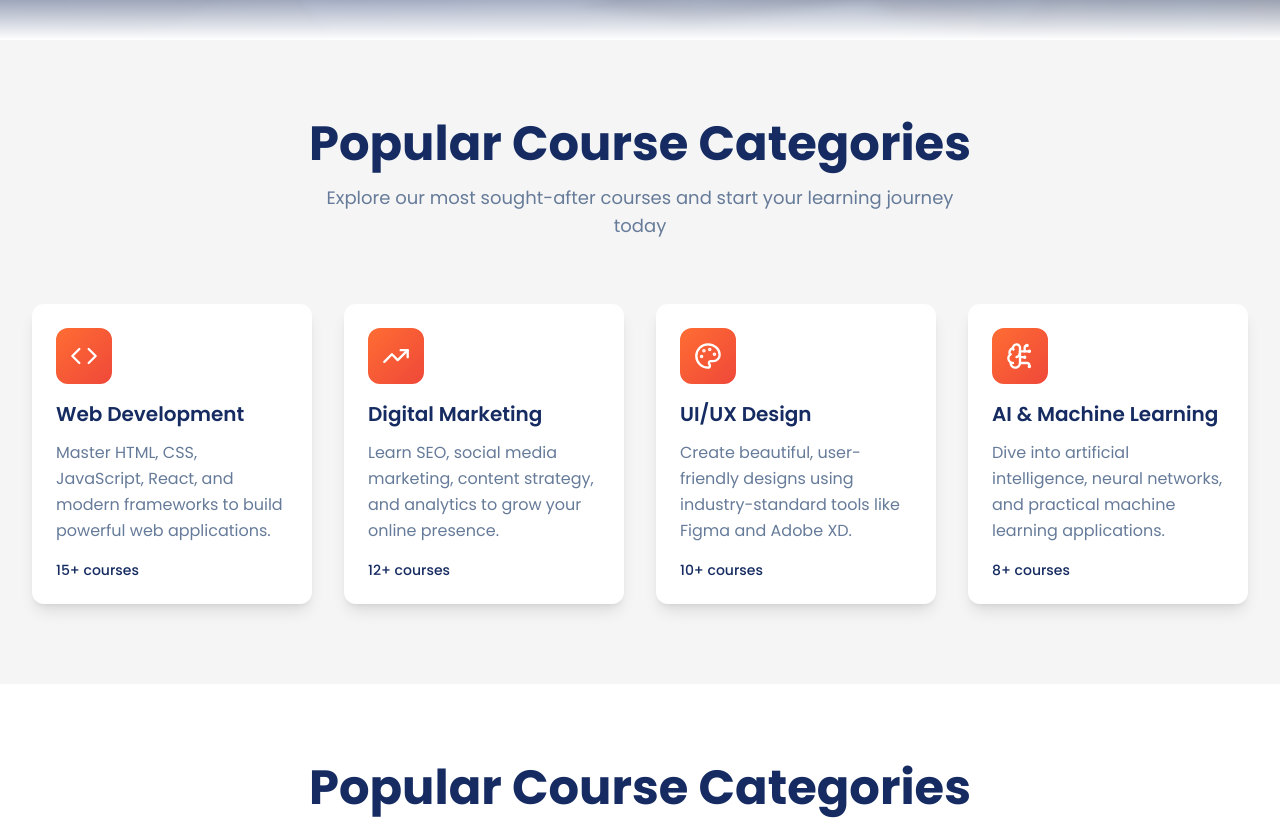
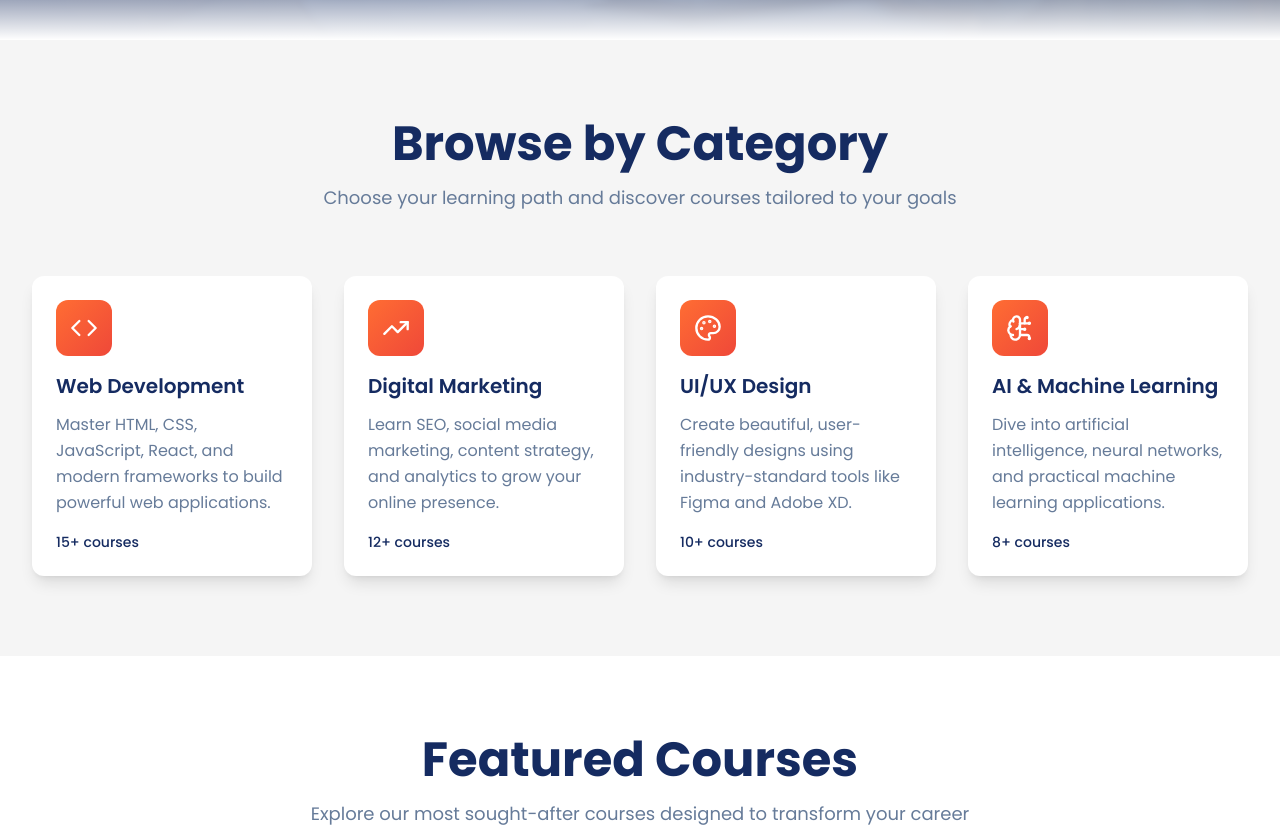
Before and after one commit to New-Tech-Hub/Newtechhubinternationalwebsite, a React (Vite) app: page / in a window 1280 px wide. Shown: the part 760-1587 px from the top of the page. Built offline with nearby package versions, Linux system fonts and the light colour scheme; no server answers; the database is empty; the HTML template or start-up script is replaced by a standard one; a web font is replaced by a local one.

Commit message:
Fix duplicate course categories

```diff
--- a/src/components/Courses.tsx
+++ b/src/components/Courses.tsx
@@ -77,7 +77,7 @@ const Courses = () => {
       <div className="container mx-auto px-4 sm:px-6 lg:px-8">
         <header className="text-center mb-16">
           <h2 id="courses-heading" className="text-3xl sm:text-4xl lg:text-5xl font-bold text-foreground mb-4">
-            Popular Course Categories
+            Featured Courses
           </h2>
           <p className="text-lg text-muted-foreground max-w-2xl mx-auto">
             Explore our most sought-after courses designed to transform your career
--- a/src/components/Features.tsx
+++ b/src/components/Features.tsx
@@ -45,10 +45,10 @@ const Features = () => {
       <div className="container mx-auto px-4 sm:px-6 lg:px-8">
         <header className="text-center mb-16">
           <h2 id="features-heading" className="text-3xl sm:text-4xl lg:text-5xl font-bold text-foreground mb-4">
-            Popular Course Categories
+            Browse by Category
           </h2>
           <p className="text-lg text-muted-foreground max-w-2xl mx-auto">
-            Explore our most sought-after courses and start your learning journey today
+            Choose your learning path and discover courses tailored to your goals
           </p>
         </header>
 
```
